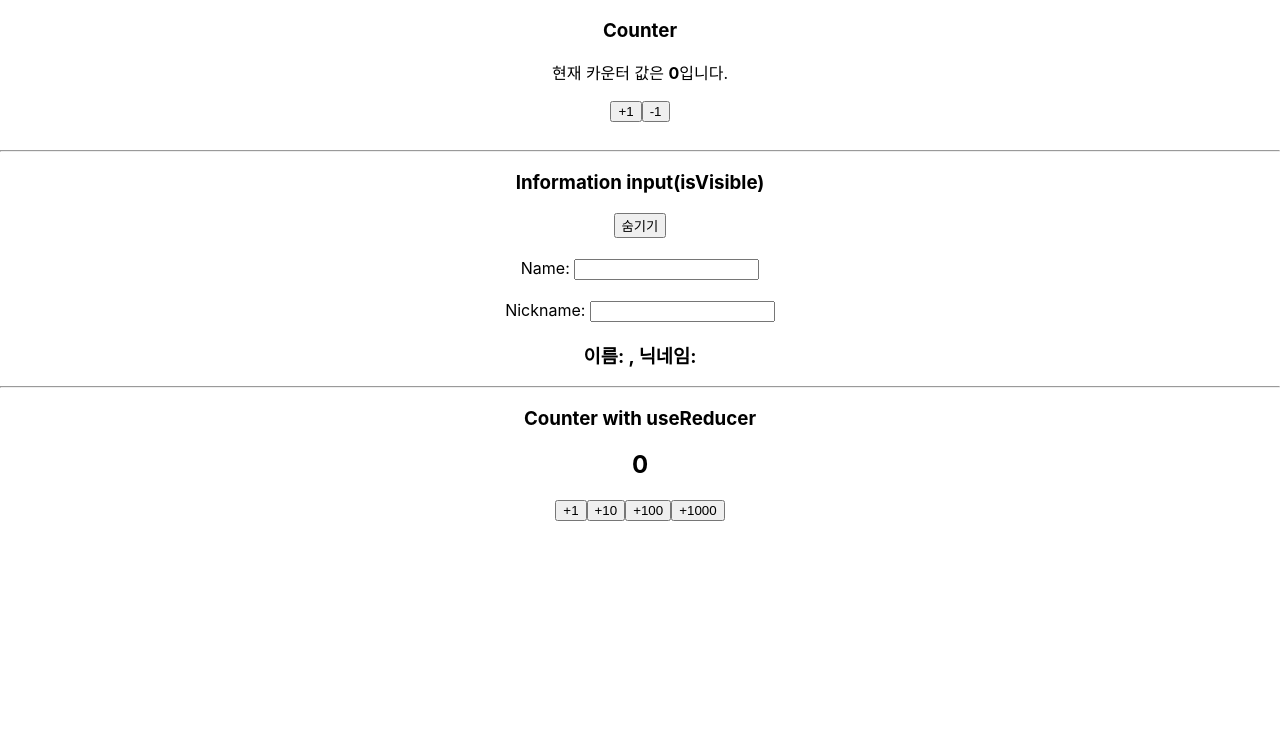
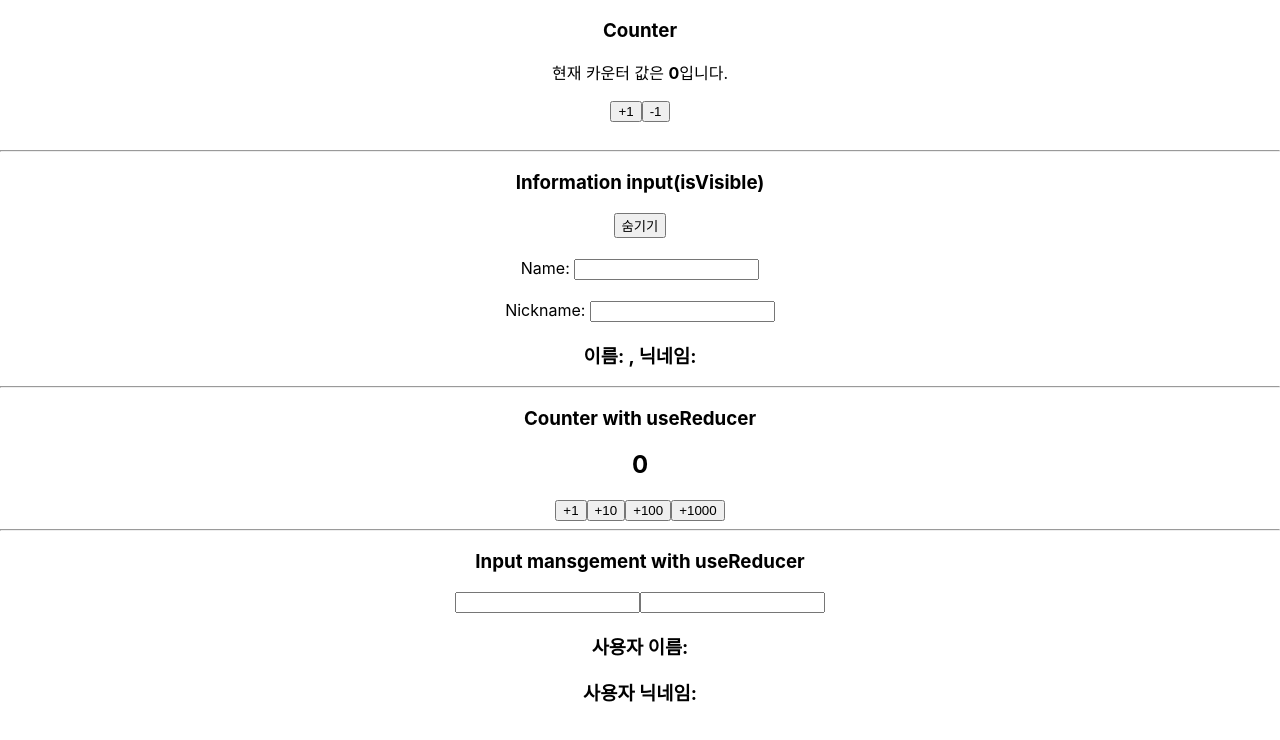
Before and after one commit to HEUNNN/react_by_velopert, a React (Create React App) app in the folder hooks_sample/hooks_sample/: page / in a window 1280 px wide. Shown: the top 740 px of the page. Built offline with nearby package versions, Linux system fonts and the light colour scheme.

Commit message:
2022/2/26 React(velopert book) Input management use useReducer

```diff
--- a/hooks_sample/hooks_sample/src/App.js
+++ b/hooks_sample/hooks_sample/src/App.js
@@ -3,6 +3,7 @@ import Counter from "./Counter";
 import { useState } from "react";
 import Info from "./Info";
 import CounterUseReducer from "./CounterUseReducer";
+import InputUseReducer from "./InputUseReducer";
 function App() {
   const [isVisible, setIsVisible] = useState(true);
   return (
@@ -25,6 +26,9 @@ function App() {
       <hr />
       <h3>Counter with useReducer</h3>
       <CounterUseReducer />
+      <hr />
+      <h3>Input mansgement with useReducer</h3>
+      <InputUseReducer />
     </div>
   );
 }
--- /dev/null
+++ b/hooks_sample/hooks_sample/src/InputUseReducer.js
@@ -0,0 +1,29 @@
+import { useReducer } from "react";
+const reducer = (state, action) => {
+  return {
+    ...state,
+    [action.name]: action.value,
+  };
+};
+const InputUseReducer = () => {
+  const [state, dispatch] = useReducer(reducer, { userName: "", nickName: "" });
+  return (
+    <div>
+      <input
+        name="userName"
+        value={state.userName}
+        onChange={(e) => dispatch(e.target)}
+      ></input>
+      <input
+        name="nickName"
+        value={state.nickName}
+        onChange={(e) => dispatch(e.target)}
+      ></input>
+      <div>
+        <h3>사용자 이름: {state.userName}</h3>
+        <h3>사용자 닉네임: {state.nickName}</h3>
+      </div>
+    </div>
+  );
+};
+export default InputUseReducer;
```
